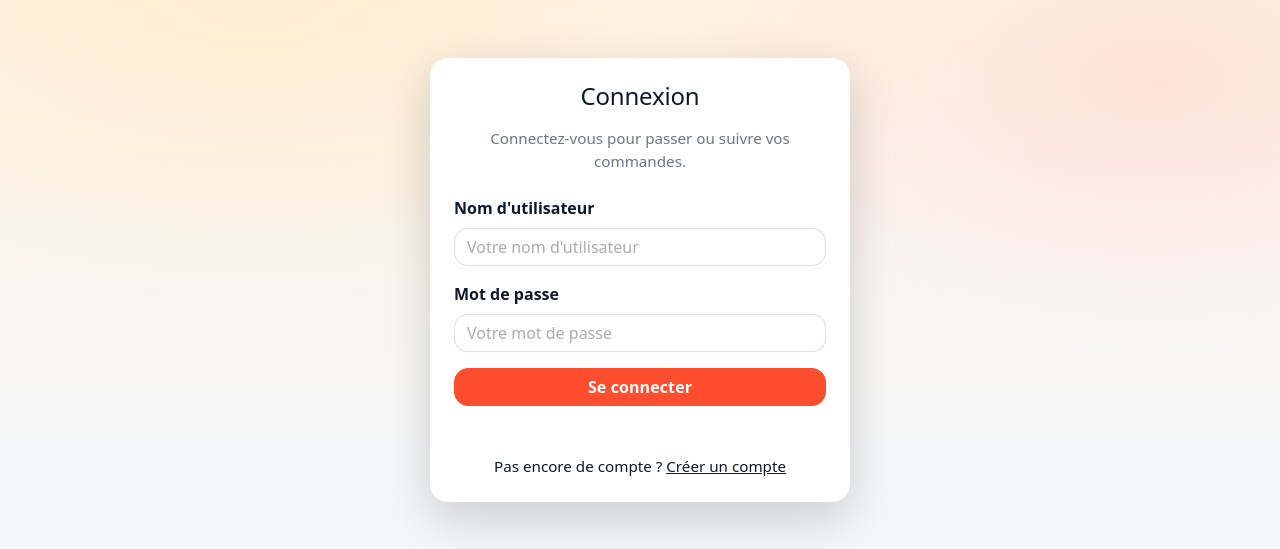
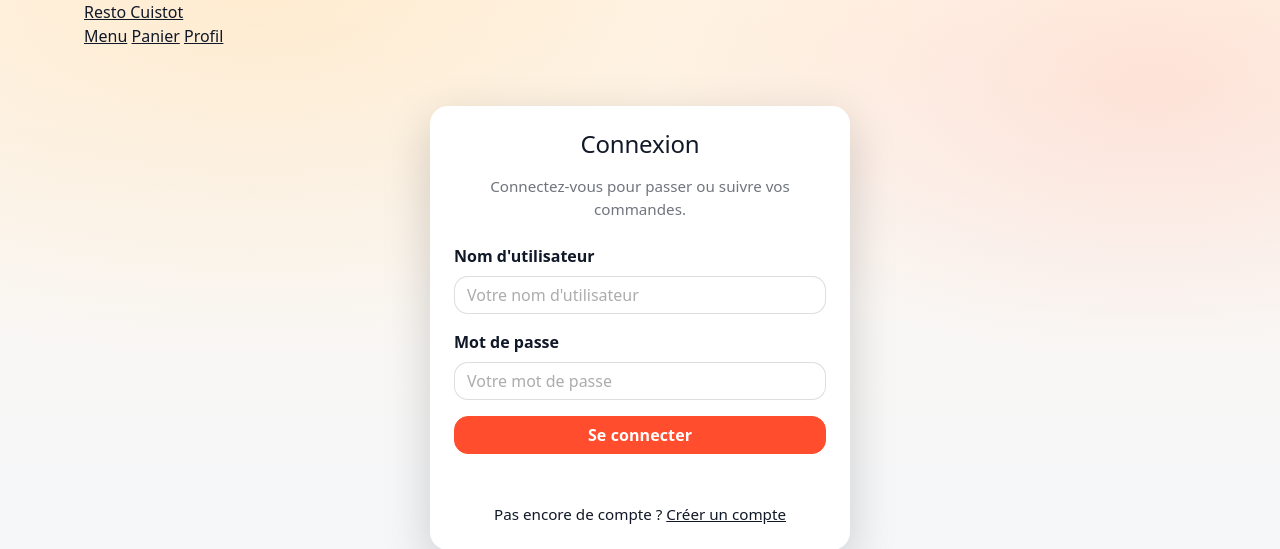
Before and after one commit to romeosyl08-png/resto, a Django app: page /comptes/accounts/login/ in a window 1280 px wide. Shown: the top 549 px of the page. Before the commit the page ends 528 px from the top, so only its background shows below. Run offline with Django 5.2, Linux system fonts and the light colour scheme.

Commit message:
Refactor base HTML structure and metadata
Updated meta tags for improved accessibility and added viewport settings. Changed title to 'Resto Cuistot' and refined the structure of the header and navigation.

```diff
--- a/resto/shop/templates/base.html
+++ b/resto/shop/templates/base.html
@@ -1,41 +1,70 @@
+{# templates/base.html #}
 {% load static %}
-<!DOCTYPE html>
+<!doctype html>
 <html lang="fr">
 <head>
-  <meta charset="UTF-8">
-  <title>{% block title %}Resto{% endblock %}</title>
+  <meta charset="utf-8">
+  <meta name="viewport" content="width=device-width, initial-scale=1, viewport-fit=cover">
+  <title>{% block title %}Resto Cuistot{% endblock %}</title>
 
-  <!-- Bootstrap 5 -->
-  <link
-    href="https://cdn.jsdelivr.net/npm/bootstrap@5.3.3/dist/css/bootstrap.min.css"
-    rel="stylesheet"
-  >
+  <link href="https://cdn.jsdelivr.net/npm/bootstrap@5.3.3/dist/css/bootstrap.min.css" rel="stylesheet">
+  <link rel="stylesheet" href="{% static 'shop/css/app.css' %}">
+</head>
 
-<link rel="stylesheet" href="{% static 'shop/css/app.css' %}">
+<body>
+  {# ===== TOP AREA (comme sur ta capture) ===== #}
+  <header class="top-shell">
+    <div class="top-inner container">
+      <div class="top-brand-row">
+        <a class="top-brand" href="{% url 'shop:meal_list' %}">Resto Cuistot</a>
 
-</head>
-<body hx-headers='{"X-CSRFToken": "{{ csrf_token }}"}'>
+        {# badge panier en haut (à droite) #}
+        <a class="top-cart-badge" href="{% url 'orders:cart_detail' %}">
+          {% with c=cart|default:'' %}
+            {% if c and c|length > 0 %}
+              <span class="badge-dot">{{ c|length }}</span>
+            {% endif %}
+          {% endwith %}
+        </a>
+      </div>
 
-  {# votre navbar desktop complète #}
-  {% block navbar %}{% endblock %}
+      <nav class="top-links">
+        <a href="{% url 'shop:meal_list' %}">Menu</a>
+        <a href="{% url 'orders:cart_detail' %}">Panier</a>
+
+        {% if user.is_authenticated %}
+          <a href="{% url 'comptes:profile' %}">{{ user.username }}</a>
+        {% else %}
+          <a href="{% url 'comptes:login' %}">Profil</a>
+        {% endif %}
+      </nav>
+
+      <div class="top-logout">
+        {% if user.is_authenticated %}
+          <form method="post" action="{% url 'comptes:logout' %}">
+            {% csrf_token %}
+            <button type="submit" class="btn-logout">Déconnexion</button>
+          </form>
+        {% endif %}
+      </div>
+    </div>
+  </header>
 
   <main class="main-content">
     {% block content %}{% endblock %}
   </main>
 
-  {# Bottom bar mobile #}
+  {# ===== BOTTOM NAV (fixe) ===== #}
   <nav class="bottom-nav">
     <a class="bn-item" href="{% url 'shop:meal_list' %}">Menu</a>
 
-    <a class="bn-item position-relative" href="{% url 'orders:cart_detail' %}">
+    <a class="bn-item bn-cart" href="{% url 'orders:cart_detail' %}">
       Panier
-            {% with c=cart|default:'' %}
-              {% if c and c|length > 0 %}
-                <span class="position-absolute top-0 start-100 translate-middle badge rounded-pill bg-danger">
-                  {{ cart|length }}
-                </span>
-              {% endif %}
-            {% endwith %}
+      {% with c=cart|default:'' %}
+        {% if c and c|length > 0 %}
+          <span class="bn-badge">{{ c|length }}</span>
+        {% endif %}
+      {% endwith %}
     </a>
 
     {% if user.is_authenticated %}
@@ -45,31 +74,6 @@
     {% endif %}
   </nav>
 
-
-
-
-<script src="https://cdn.jsdelivr.net/npm/bootstrap@5.3.3/dist/js/bootstrap.bundle.min.js"></script>
-
-  <script>
-function incQty(btn){
-  const box = btn.parentElement;
-  let val = parseInt(box.querySelector("input").value);
-  if(val < 20){
-    val++;
-    box.querySelector("input").value = val;
-    box.querySelector("span").textContent = val;
-  }
-}
-
-function decQty(btn){
-  const box = btn.parentElement;
-  let val = parseInt(box.querySelector("input").value);
-  if(val > 1){
-    val--;
-    box.querySelector("input").value = val;
-    box.querySelector("span").textContent = val;
-  }
-}
-</script>
+  <script src="https://cdn.jsdelivr.net/npm/bootstrap@5.3.3/dist/js/bootstrap.bundle.min.js"></script>
 </body>
 </html>
```
